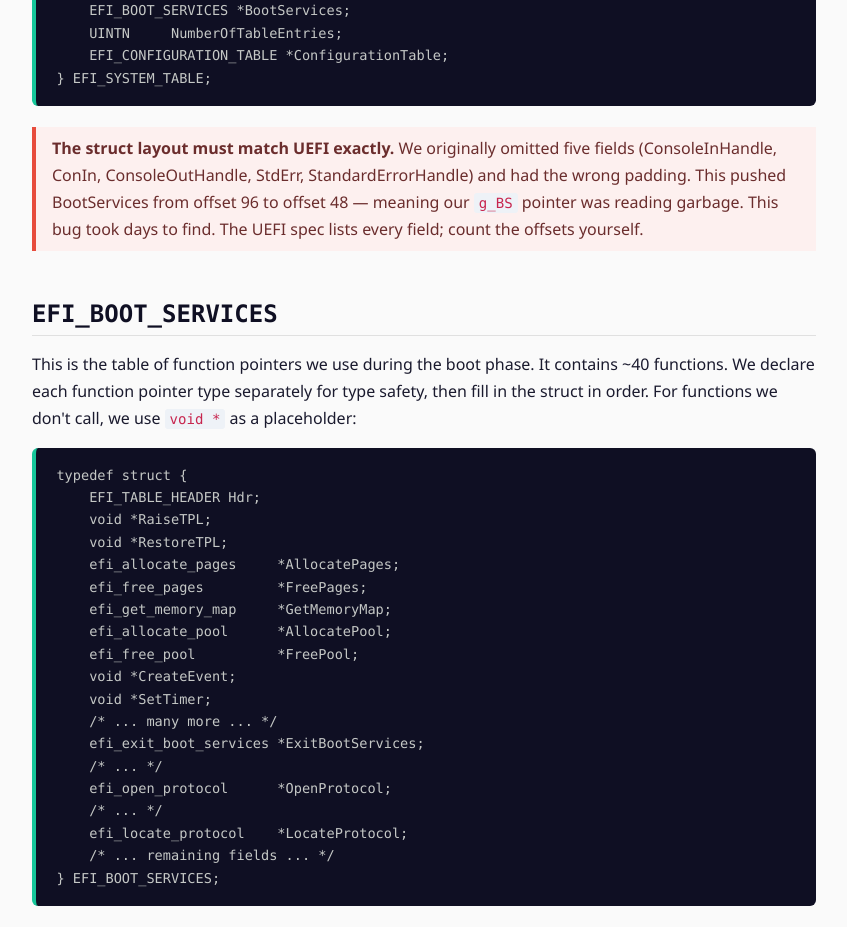
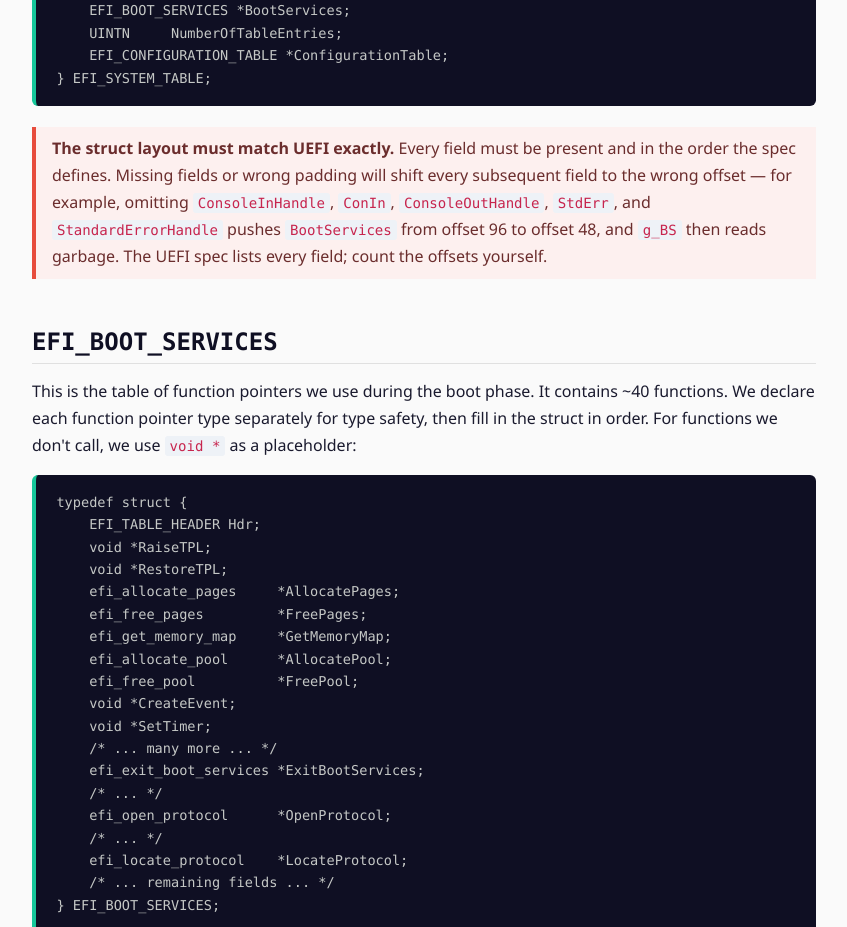
Before and after one commit to scottrix/turtle-tutorial, a plain HTML site: page 02-efi-types.html in a window 1280 px wide. Shown: the part 4980-5907 px from the top of the page, without its empty margins (216-1063 px from the left). Drawn offline with Linux system fonts and the light colour scheme.

Commit message:
Drop debugging anecdote from EFI_SYSTEM_TABLE warning in ch.2

```diff
--- a/02-efi-types.html
+++ b/02-efi-types.html
@@ -254,12 +254,15 @@ boot services, runtime services, and the configuration table array.
 } EFI_SYSTEM_TABLE;</code></pre>
 
 <blockquote class="warning">
-<strong>The struct layout must match UEFI exactly.</strong> We
-originally omitted five fields (ConsoleInHandle, ConIn, ConsoleOutHandle,
-StdErr, StandardErrorHandle) and had the wrong padding. This pushed
-BootServices from offset 96 to offset 48 &mdash; meaning our
-<code>g_BS</code> pointer was reading garbage. This bug took days to
-find. The UEFI spec lists every field; count the offsets yourself.
+<strong>The struct layout must match UEFI exactly.</strong> Every
+field must be present and in the order the spec defines. Missing
+fields or wrong padding will shift every subsequent field to the wrong
+offset &mdash; for example, omitting <code>ConsoleInHandle</code>,
+<code>ConIn</code>, <code>ConsoleOutHandle</code>,
+<code>StdErr</code>, and <code>StandardErrorHandle</code> pushes
+<code>BootServices</code> from offset 96 to offset 48, and
+<code>g_BS</code> then reads garbage. The UEFI spec lists every
+field; count the offsets yourself.
 </blockquote>
 
 <h2>EFI_BOOT_SERVICES</h2>
```
